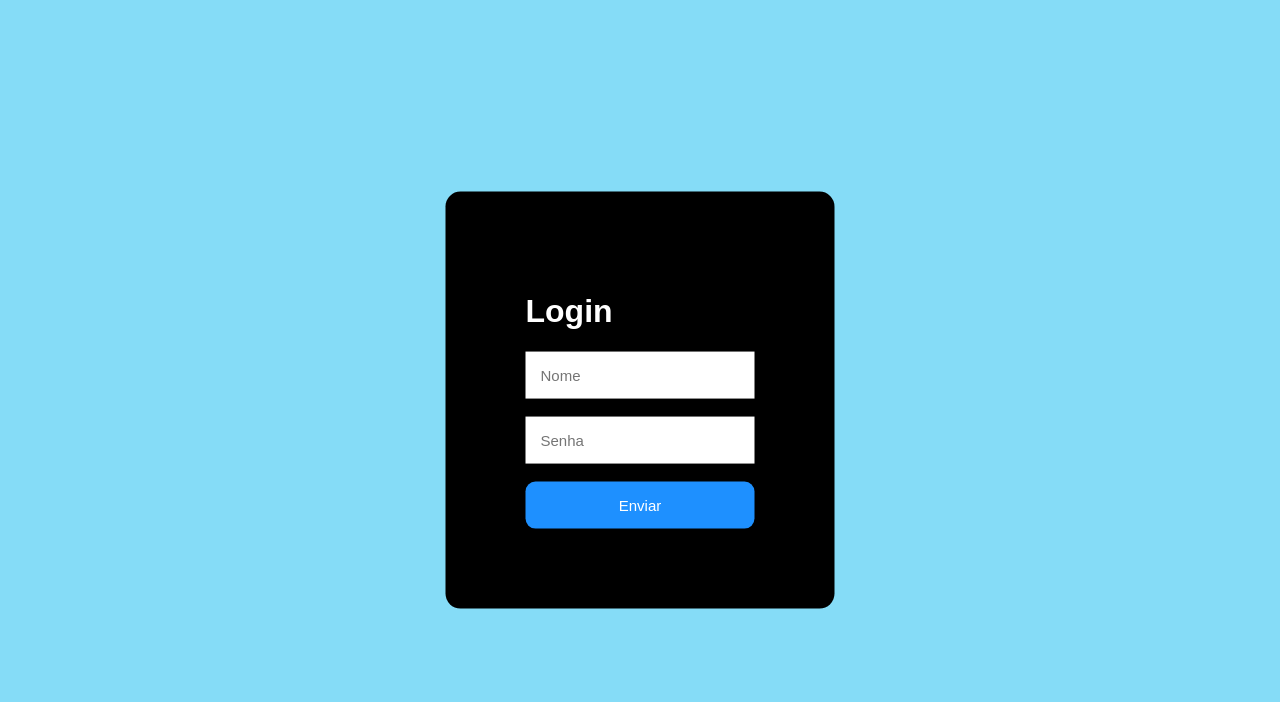
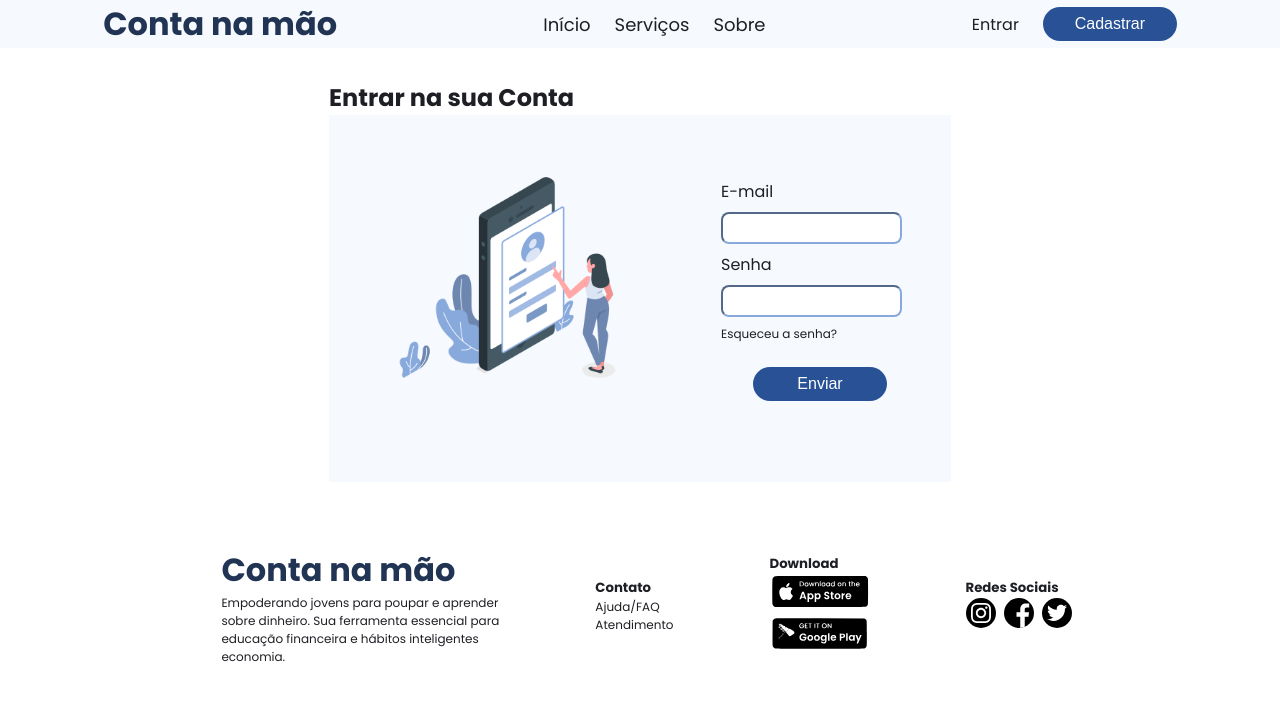
Before and after one commit to ICEI-PUC-Minas-PMV-ADS/pmv-ads-2024-1-e1-proj-web-t09-conta-na-mao, a plain HTML site: page codigo-fonte/src/login/login.html in a window 1280 px wide. Drawn offline with Linux system fonts and the light colour scheme.

Commit message:
subindo as estilizações em css da página de login

```diff
--- /dev/null
+++ b/codigo-fonte/src/login/login.css
@@ -0,0 +1,146 @@
+@import url('https://fonts.googleapis.com/css2?family=Poppins:ital,wght@0,100;0,200;0,300;0,400;0,500;0,600;0,700;0,800;0,900;1,100;1,200;1,300;1,400;1,500;1,600;1,700;1,800;1,900&display=swap');
+
+*{
+    margin: 0;
+    padding: 0;
+    box-sizing: border-box;
+}
+html {
+    font-family: Poppins, sans-serif;
+    font-weight: 400;
+    font-size: 16px;
+    color: #1E1F24;
+}
+body{
+    display: flex;
+    flex-direction: column;
+    justify-content: space-between;
+    align-items: center;
+}
+main {
+    padding: 2rem;
+}
+
+.menu {
+    background: #F6F9FD;
+    width: 100%;
+}
+nav {
+    margin: auto;
+    display: flex;
+    flex-direction: row;
+    justify-content: space-around;
+    align-items: center;
+}
+ul {
+    list-style: none;
+}
+.logo {
+    font-weight: 700px;
+    font-size: 2rem;
+    line-height: 48px;
+    color: #213453;
+}
+.menuopcions {
+    display: flex;
+    flex-direction: row;
+    gap: 1.5rem;
+    font-weight: 400;
+    font-size: 18px;
+    line-height: 27px;
+}
+
+.option {
+    display: flex;
+    flex-direction: row;
+    align-items: center;
+    gap: 1.5rem;
+}
+
+.button {
+    display: flex;
+    justify-content: flex-end;
+    padding: 1rem 2rem;
+}
+.enviar {
+    /* Resetando estilos padrão */
+    border: none;
+    padding: 0.5em 1em;
+    font-size: inherit;
+    background-color: transparent;
+    color: inherit;
+    cursor: pointer;
+    /* Adicionando estilos personalizados */
+    background-color: #285295;
+    color: #FFFFFF;
+    border-radius: 32px;
+    width: 134px;
+}
+
+.hero {
+    width: 100%;
+    background: #F6F9FD;
+    justify-content: center;
+}
+.herologin {
+    display: flex;
+}
+
+.imagem-login {
+    max-width: 100%;
+}
+
+.imagem-login > figure > img {
+    width: 360px;
+    border-radius: 0.5rem;
+}
+.formscadastro {
+    display: flex;
+    flex-direction: column;
+    align-items: flex-start;
+    padding: 4rem 2rem;
+    gap: 0.5rem;
+}
+
+.inputUser {
+    border-radius: 0.5rem;
+    max-width: 300px;
+    height: 2rem;
+    border-color: #88A9DC;
+}
+p{
+    font-size: 12px;
+}
+footer {
+    display: flex;
+    flex-direction: row;
+    justify-content: space-between;
+    align-items: center;
+    gap: 6rem;
+    padding: 2rem;
+}
+.sobre {
+   display: flex;
+   flex-direction: column;
+   font-size: 12px;
+}
+.suporte {
+    font-size: 12px;
+}
+.imgdownload {
+    max-width: 15%;
+    align-items: flex-start;
+}
+.imgdownload > figure > img {
+    width: 100px;
+    border-radius: 0.5rem;
+}
+.socialmidia {
+    display: flex;
+    max-width: 10vh;
+    gap: 0.5rem;
+}
+.socialmidia > figure > img {
+    width: 30px;
+    border-radius: 1rem;
+}
--- a/codigo-fonte/src/login/login.html
+++ b/codigo-fonte/src/login/login.html
@@ -2,53 +2,80 @@
 <html lang="en">
 <head>
     <meta charset="UTF-8">
-    <meta name="viewport" content="width=<d>, initial-scale=1.0">
+    <meta name="viewport" content="width=device-width, initial-scale=1.0">
     <title>Entrar</title>
-    <style>
-        body{
-            font-family: Arial, Helvetica, sans-serif;
-            background-color: rgb(133, 220, 247);
-
-        }
-        div{
-            background-color: black;
-            position:absolute;
-            top: 50%;
-            left: 50%;
-            transform: translate(-50%,-50%);
-            padding: 80px;
-            border-radius: 15px;
-            color: white;
-        }
-        input{
-            padding: 15px;
-            border: none;
-            outline: none;
-            font-size: 15px;
-        }
-        button{
-            background-color: dodgerblue;
-            border: none;
-            padding: 15px;
-            width: 100%;
-            border-radius: 10px;
-            color: white;
-            font-size: 15px;
-            cursor:pointer;
-        }
-        button:hover{
-            background-color: deepskyblue;
-        }
-    </style>
+    <link rel="stylesheet" type="text/css" href="login.css">
 </head>
 <body>
-    <div>
-        <h1>Login</h1>
-        <input type="text" placeholder="Nome">
-        <br><br>
-        <input type="password" placeholder="Senha">
-        <br><br>
-        <button>Enviar</button>
-    </div>
+    <header class="menu">
+        <nav>
+            <h2 class="logo">Conta na mão</h2>
+            <ul class="menuopcions">
+                <li><a>Início</a></li>
+                <li><a>Serviços</a></li>
+                <li><a>Sobre</a></li>
+            </ul>
+            <ul class="option">
+                <li><a>Entrar</a></li>
+                <button class="enviar">Cadastrar</button>
+            </ul>
+        </nav>
+    </header>
+    <main>
+        <h2>Entrar na sua Conta</h2>
+        <section class="hero">
+            <section class="herologin">
+                <div class="imagem-login">
+                    <figure><img src="/codigo-fonte/src/login/img/login.png" alt=""></figure>
+                </div>
+                <section class="formscadastro">
+                    <div>
+                        <label for="email">E-mail</label>
+                    </div>
+                    <div>
+                        <input type="email" name="email" id="email" class="inputUser">
+                    </div>
+                    <div>
+                        <label for="senha">Senha</label>
+                    </div>
+                    <div>
+                        <input type="password" name="senha" id="senha" class="inputUser">
+                    </div>
+                    <p>Esqueceu a senha?</p>
+                    <div class="button">
+                        <button class="enviar">Enviar</button>
+                    </div>
+                </section>
+            </section>
+        </section>
+    </main>
+    <footer>
+        <div class="sobre">
+            <span class="logo"><strong>Conta na mão</strong></span>
+            <p>Empoderando jovens para poupar e aprender<br>
+            sobre dinheiro. Sua ferramenta essencial para<br>
+            educação financeira e hábitos inteligentes<br> economia.</p>
+        </div>
+        <div>
+            <h5><strong>Contato</strong></h5>
+            <ul class="suporte">
+                <li><a>Ajuda/FAQ</a></li>
+                <li><a>Atendimento</a></li>
+            </ul>
+        </div>
+        <div class="imgdownload">
+            <h5><strong>Download</strong></h5>
+            <figure><img src="/codigo-fonte/src/cadastro/imag/apple.svg" alt="imagem do logo da apple"></figure>
+            <figure><img src="/codigo-fonte/src/cadastro/imag/android.svg" alt="imagem do logo do android"></figure>
+        </div>
+        <div>
+            <h5><strong>Redes Sociais</strong></h5>
+            <div class="socialmidia">
+                <figure><img src="/codigo-fonte/src/cadastro/imag/instagram.svg" alt="imagem do logo do instagram"></figure>
+                <figure><img src="/codigo-fonte/src/cadastro/imag/facebook.svg" alt="imagem do logo do facebook"></figure>
+                <figure><img src="/codigo-fonte/src/cadastro/imag/twitter.svg" alt="imagem do logo do twitter"></figure>
+            </div>
+        </div>
+    </footer>
 </body>
 </html>
```
Also changed, not shown: codigo-fonte/src/cadastro/cadastro.html (+1 -1 lines), codigo-fonte/src/login/img/login.png (added).
